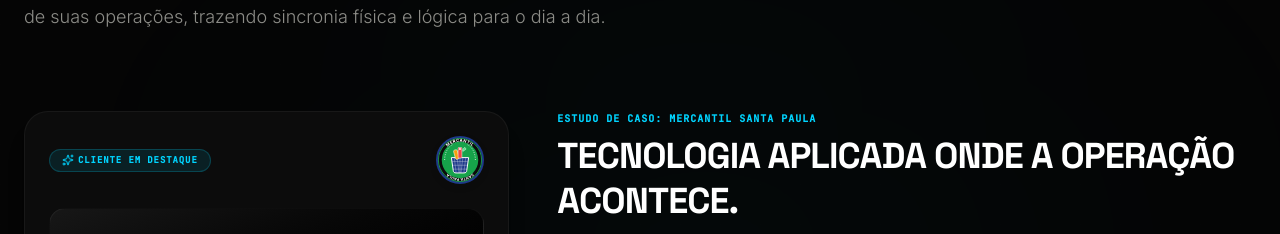
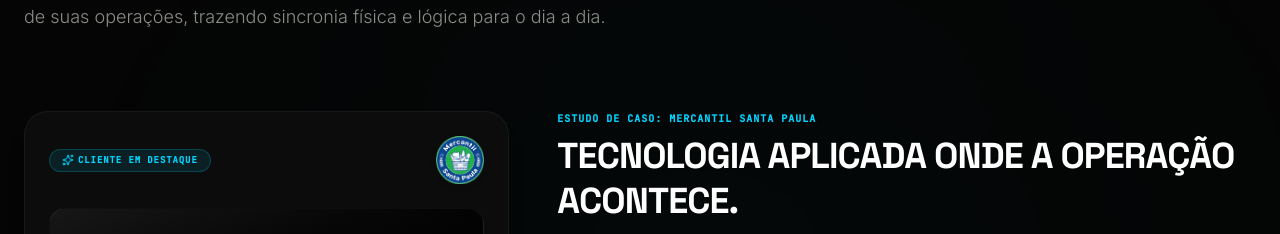
Before and after one commit to niccolasreis-lab/nexareis, a React (Vite) app: page / in a window 1280 px wide. Shown: the part 9441-9675 px from the top of the page. Built offline with nearby package versions, Linux system fonts and the light colour scheme.

Commit message:
feat: use Mercantil Santa Paula logo

```diff
--- a/components/ManagerFeedbackSection.tsx
+++ b/components/ManagerFeedbackSection.tsx
@@ -25,61 +25,16 @@
 import { managerFeedbacks as initialFeedbacks } from '../data/landingData';
 
 // ==========================================
-// 1. CLIENT LOGO COMPONENT (High-Fidelity SVG of Mercantil Santa Paula)
+// 1. CLIENT LOGO COMPONENT
 // ==========================================
-export const ClientLogo: React.FC<{ className?: string }> = ({ className = "w-16 h-16" }) => {
+export const ClientLogo: React.FC<{ src?: string; alt?: string; className?: string }> = ({
+  src = '/images/clients/mercantil-santa-paula.png',
+  alt = 'Logo do Mercantil Santa Paula',
+  className = "w-16 h-16",
+}) => {
   return (
     <div className={`relative ${className} flex-shrink-0 select-none`} id="client-logo-msp">
-      <svg viewBox="0 0 100 100" className="w-full h-full drop-shadow-md">
-        {/* Outer Circular Ring */}
-        <circle cx="50" cy="50" r="48" fill="none" stroke="#1E3A8A" strokeWidth="4" />
-        <circle cx="50" cy="50" r="45" fill="none" stroke="#22C55E" strokeWidth="1.5" />
-
-        {/* Green inner field */}
-        <circle cx="50" cy="50" r="38" fill="#16A34A" />
-
-        {/* Wheat ears (stylized side laurels) */}
-        <path d="M 18 50 C 18 35, 25 22, 35 18" fill="none" stroke="white" strokeWidth="1.5" strokeDasharray="2,3" />
-        <path d="M 82 50 C 82 35, 75 22, 65 18" fill="none" stroke="white" strokeWidth="1.5" strokeDasharray="2,3" />
-
-        {/* Shopping Basket Outline */}
-        <path d="M 32 45 L 68 45 L 64 72 C 64 75, 62 77, 58 77 L 42 77 C 38 77, 36 75, 36 72 Z" fill="#1E3A8A" stroke="white" strokeWidth="2" />
-
-        {/* Basket Grid Lines */}
-        <path d="M 38 45 L 42 77" stroke="white" strokeWidth="1" opacity="0.6" />
-        <path d="M 44 45 L 48 77" stroke="white" strokeWidth="1" opacity="0.6" />
-        <path d="M 50 45 L 50 77" stroke="white" strokeWidth="1" opacity="0.6" />
-        <path d="M 56 45 L 52 77" stroke="white" strokeWidth="1" opacity="0.6" />
-        <path d="M 62 45 L 58 77" stroke="white" strokeWidth="1" opacity="0.6" />
-        <path d="M 34 53 L 66 53" stroke="white" strokeWidth="1" opacity="0.6" />
-        <path d="M 35 61 L 65 61" stroke="white" strokeWidth="1" opacity="0.6" />
-        <path d="M 36 69 L 64 69" stroke="white" strokeWidth="1" opacity="0.6" />
-
-        {/* Grocery Items in Basket */}
-        {/* Bread / Baguette */}
-        <rect x="36" y="30" width="8" height="20" rx="3" fill="#F59E0B" stroke="white" strokeWidth="1" transform="rotate(-15 36 30)" />
-        {/* Milk/Juice Bottle */}
-        <rect x="46" y="24" width="8" height="22" rx="1.5" fill="#EF4444" stroke="white" strokeWidth="1" />
-        <circle cx="50" cy="27" r="2" fill="white" />
-        {/* Leaf/Veggie */}
-        <path d="M 56 32 C 54 26, 62 20, 62 28 Z" fill="#4ADE80" stroke="white" strokeWidth="1" />
-
-        {/* Text Curving along outer blue path (simulated for clean SVG representation) */}
-        <path id="textPathTop" d="M 12 50 A 38 38 0 0 1 88 50" fill="none" />
-        <path id="textPathBottom" d="M 88 50 A 38 38 0 0 1 12 50" fill="none" />
-
-        <text className="font-sans font-black tracking-widest text-[8.5px]" fill="white" textAnchor="middle">
-          <textPath href="#textPathTop" startOffset="50%">
-            MERCANTIL
-          </textPath>
-        </text>
-
-        <text className="font-sans font-black tracking-wider text-[7.5px]" fill="white" textAnchor="middle">
-          <textPath href="#textPathBottom" startOffset="50%">
-            SANTA PAULA
-          </textPath>
-        </text>
-      </svg>
+      <img src={src} alt={alt} className="h-full w-full object-contain drop-shadow-md" />
     </div>
   );
 };
@@ -540,7 +495,7 @@
         quote: formData.quote,
         context: formData.context,
         products: prods,
-        logo: editingFeedback?.logo || 'https://i.imgur.com/8QG3XG7.png',
+        logo: editingFeedback?.logo || '/images/clients/mercantil-santa-paula.png',
         approved: formData.status === 'Aprovado para publicação' && formData.autorizacaoPublicacao,
         publishedAt: formData.status === 'Aprovado para publicação' ? new Date().toISOString().split('T')[0] : undefined
       };
@@ -958,8 +913,7 @@
                 <span className="font-mono text-[9px] uppercase tracking-widest text-brand-cyan font-bold">CLIENTE EM DESTAQUE</span>
               </div>
 
-              {/* Dynamic SVG Client Logo */}
-              <ClientLogo className="w-12 h-12" />
+              <ClientLogo src={feedback.logo} alt={`Logo do ${feedback.company}`} className="w-12 h-12" />
             </div>
 
             {/* Simulated Establishment Illustration card / Frame */}
@@ -1100,7 +1054,7 @@
             <span className="font-mono text-[9px] uppercase tracking-widest text-brand-cyan font-bold">CLIENTE EM DESTAQUE</span>
           </div>
 
-          <ClientLogo className="w-10 h-10" />
+          <ClientLogo src={feedback.logo} alt={`Logo do ${feedback.company}`} className="w-10 h-10" />
         </div>
 
         {/* Mobile Step 2: Client Name */}
--- a/data/landingData.ts
+++ b/data/landingData.ts
@@ -324,7 +324,7 @@
         url: "https://signageflow.com.br/"
       }
     ],
-    logo: "https://i.imgur.com/8QG3XG7.png", // Let's use a nice local SVG or a mock image path. We will also render a gorgeous SVG logo dynamically!
+    logo: "/images/clients/mercantil-santa-paula.png",
     managerPhoto: "",
     companyImages: [],
     productImages: [],
```
Also changed, not shown: public/images/clients/mercantil-santa-paula.png (added).
